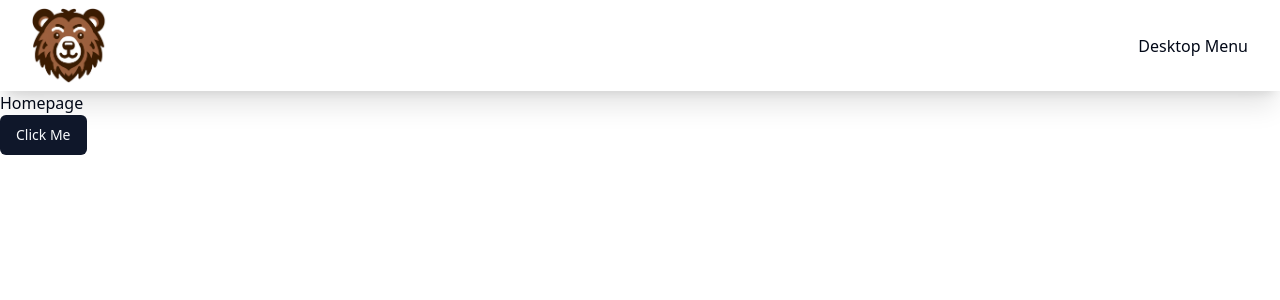
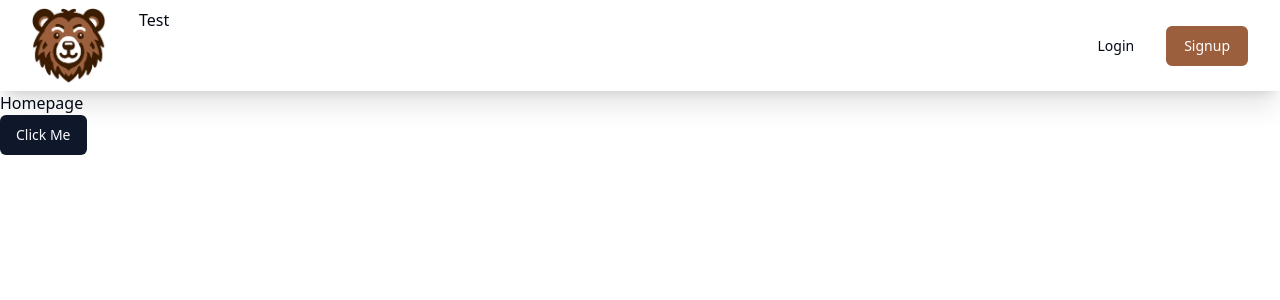
Before and after one commit to ekasky/express_auth_client, a React (Vite) app: page / in a window 1280 px wide. Shown: the top 300 px of the page. Built offline with nearby package versions, Linux system fonts and the light colour scheme.

Commit message:
Adds desktop login/signup buttons to nav

```diff
--- a/src/components/Navbar.tsx
+++ b/src/components/Navbar.tsx
@@ -134,12 +134,13 @@ const projectComponents:{title: string; href: string; description: string;}[] =
 
 export default function Navbar() {
 
-    const [isMobile, setIsMobile] = useState(window.innerWidth <= 1024);
+    const [isMobile, setIsMobile] = useState(window.innerWidth);
+    const mobileWidth = 1024;
 
     useEffect(() => {
 
         const handleResize = () => {
-            setIsMobile(window.innerWidth <= 1024);
+            setIsMobile(window.innerWidth);
         };
 
         window.addEventListener("resize", handleResize);
@@ -159,9 +160,14 @@ export default function Navbar() {
                         <img src={logo} alt="logo image" width={75} />
                     </Link>
 
+                    {isMobile >= mobileWidth && <p>Test</p>}
+
                 </div>
 
-                {isMobile ? <MobileMenu /> : <p>Desktop Menu</p>}
+                <div>
+                    { isMobile < mobileWidth && <MobileMenu /> }
+                    {isMobile >= mobileWidth && <DesktopLogin />}
+                </div>
 
             </div>
 
@@ -324,3 +330,18 @@ function MobileMenu() {
     );
 
 }
+
+function DesktopLogin() {
+
+    return(
+
+        <div className="flex flex-row gap-4">
+
+            <Button className="" variant="ghost">Login</Button>
+            <Button className="" variant="navBtn">Signup</Button>
+
+        </div>
+
+    );
+
+}
--- a/src/components/ui/button.tsx
+++ b/src/components/ui/button.tsx
@@ -18,6 +18,7 @@ const buttonVariants = cva(
           "bg-secondary text-secondary-foreground hover:bg-secondary/80",
         ghost: "hover:bg-accent hover:text-accent-foreground",
         link: "text-primary underline-offset-4 hover:underline",
+        navBtn: "border-2 border-[#9c5f3d] bg-[#9c5f3d] text-white hover:bg-transparent hover:text-accent-foreground",
       },
       size: {
         default: "h-10 px-4 py-2",
```
